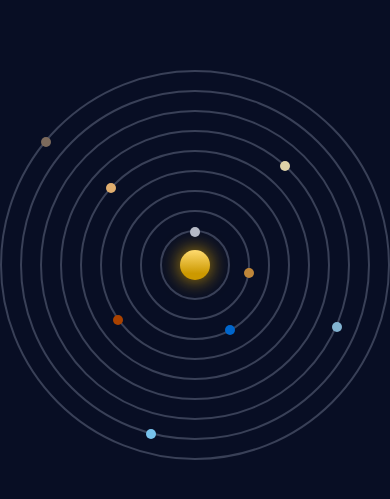
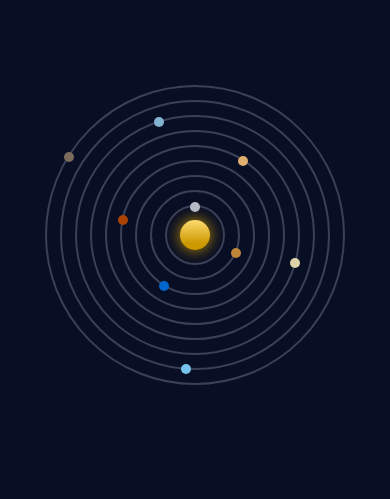
Before and after one commit to eduardo2382/projeto-sistema-solar, a plain HTML site: page index.html in a window 390 px wide. Shown: the part 301-800 px from the top of the page. Drawn offline with Linux system fonts and the light colour scheme.

Commit message:
Update style.css

```diff
--- a/styles/style.css
+++ b/styles/style.css
@@ -268,104 +268,108 @@ span{
     }
 
     main{
-        margin-top: -30px;
+        margin-top: -60px;
         margin-bottom: 0px;
     }
 
+    #sistema{
+        display: block;
+        margin: auto;
+    }
+
     #area_descrição{
-        position: static;
         display: none;
     }
 
     #sol span{
         width: 30px;
         height: 30px;
-        box-shadow: 0px 0px 20px #c90;
+        box-shadow: 0px 0px 15px #c90;
     }
 
     #mercurio{
-        width: 70px;
-        height: 70px;
+        width: 60px;
+        height: 60px;
     }
 
     #venus span{
-        left: 107px;
+        left: 84px;
         top: 61px;
     }
 
     #venus{
-        width: 110px;
-        height: 110px;
+        width: 90px;
+        height: 90px;
     }
 
     #terra span{
-        left: 108px;
-        top: 138px;
+        left: 27px;
+        top: 109px;
     }
 
     #terra{
+        width: 120px;
+        height: 120px;
+    }
+
+    #marte span{
+        left: 1px;
+        top: 58px;
+    }
+
+    #marte{
         width: 150px;
         height: 150px;
     }
 
-    #marte span{
-        left: 16px;
-        top: 148px;
-    }
-
-    #marte{
-        width: 190px;
-        height: 190px;
-    }
-
     #jupiter span{
-        left: 29px;
-        top: 36px;
+        left: 136px;
+        top: 14px;
     }
 
     #jupiter{
-        width: 230px;
-        height: 230px;
+        width: 180px;
+        height: 180px;
     }
 
     #saturno span{
-        left: 223px;
-        top: 34px;
+        left: 203px;
+        top: 131px;
     }
 
     #saturno{
+        width: 210px;
+        height: 210px;
+    }
+
+    #urano span{
+        left: 82px;
+        top: 5px;
+    }
+
+    #urano{
+        width: 240px;
+        height: 240px;
+    }
+
+    #netuno span{
+        left: 124px;
+        top: 267px;
+    }
+
+    #netuno{
         width: 270px;
         height: 270px;
     }
 
-    #urano span{
-        left: 295px;
-        top: 215px;
-    }
-
-    #urano{
-        width: 310px;
-        height: 310px;
-    }
-
-    #netuno span{
-        left: 129px;
-        top: 342px;
-    }
-
-    #netuno{
-        width: 350px;
-        height: 350px;
-    }
-
     #plutao span{
-        left: 44px;
+        left: 22px;
         top: 70px;
     }
 
     #plutao{
-        width: 390px;
-        height: 390px;
+        width: 300px;
+        height: 300px;
     }
 
 }
```
